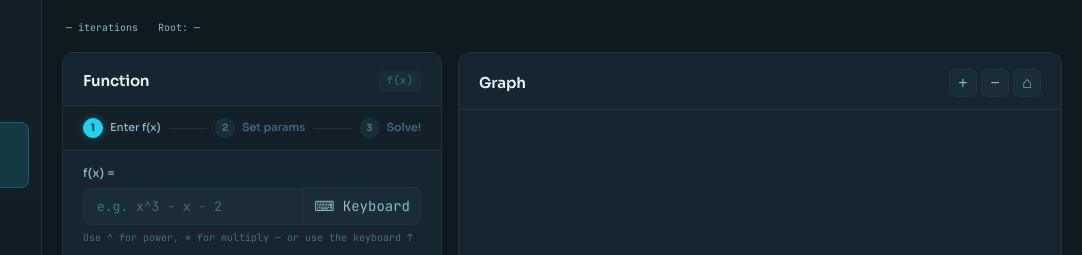
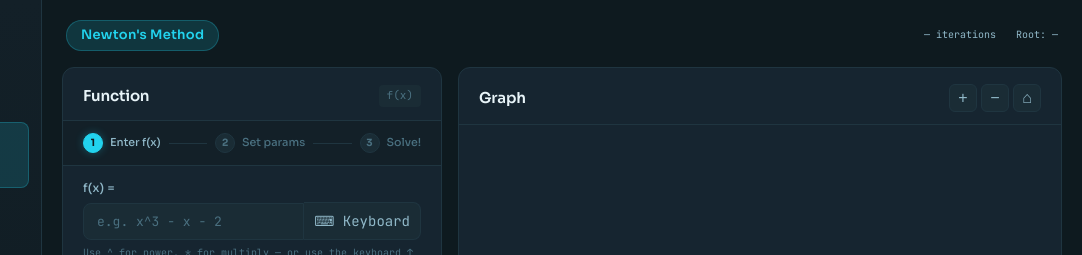
Before and after one commit to introshia/nbse-solver, a website: page index.html in a window 1280 px wide. Shown: the top 255 px of the page, 198-1280 px from the left. Drawn offline with nearby package versions, Linux system fonts and the light colour scheme.

Commit message:
feat: restore method badge in topbar, move info to far right, remove requirements.txt
- Add method badge back to topbar showing active method name (e.g. "Newton's Method")
- Push iterations/root display to far right via margin-left: auto
- Restore JS line to update badge text on method switch
- Remove redundant requirements.txt (content already covered by README.md)

Co-Authored-By: Claude Sonnet 4.6 <noreply@anthropic.com>

```diff
--- a/index.html
+++ b/index.html
@@ -350,7 +350,8 @@ tbody td.highlight{color:var(--success);font-weight:600;}
 
 <main class="main">
   <div class="topbar">
-    <div class="topbar-info" style="align-items:center;">
+    <div class="method-badge" id="methodBadge">Newton's Method</div>
+    <div class="topbar-info" style="align-items:center;margin-left:auto;">
       <span id="iterCount">— iterations</span>
       <span id="rootDisplay">Root: —</span>
     </div>
@@ -837,6 +838,7 @@ document.querySelectorAll('.nav-btn').forEach(btn=>{
     btn.classList.add('active');
     applyMethodTheme(currentMethod);
     const cfg=METHOD_CONFIG[currentMethod];
+    $('methodBadge').textContent=cfg.label;
     $('panelTag').textContent=cfg.panelTag;
     $('graphTitle').textContent=cfg.graphTitle;
     ['resLabel1','resLabel2','resLabel3','resLabel4'].forEach((id,i)=>$(id).textContent=cfg.res[i]);
```
Also changed, not shown: requirements.txt (deleted, +0 -51 lines).
